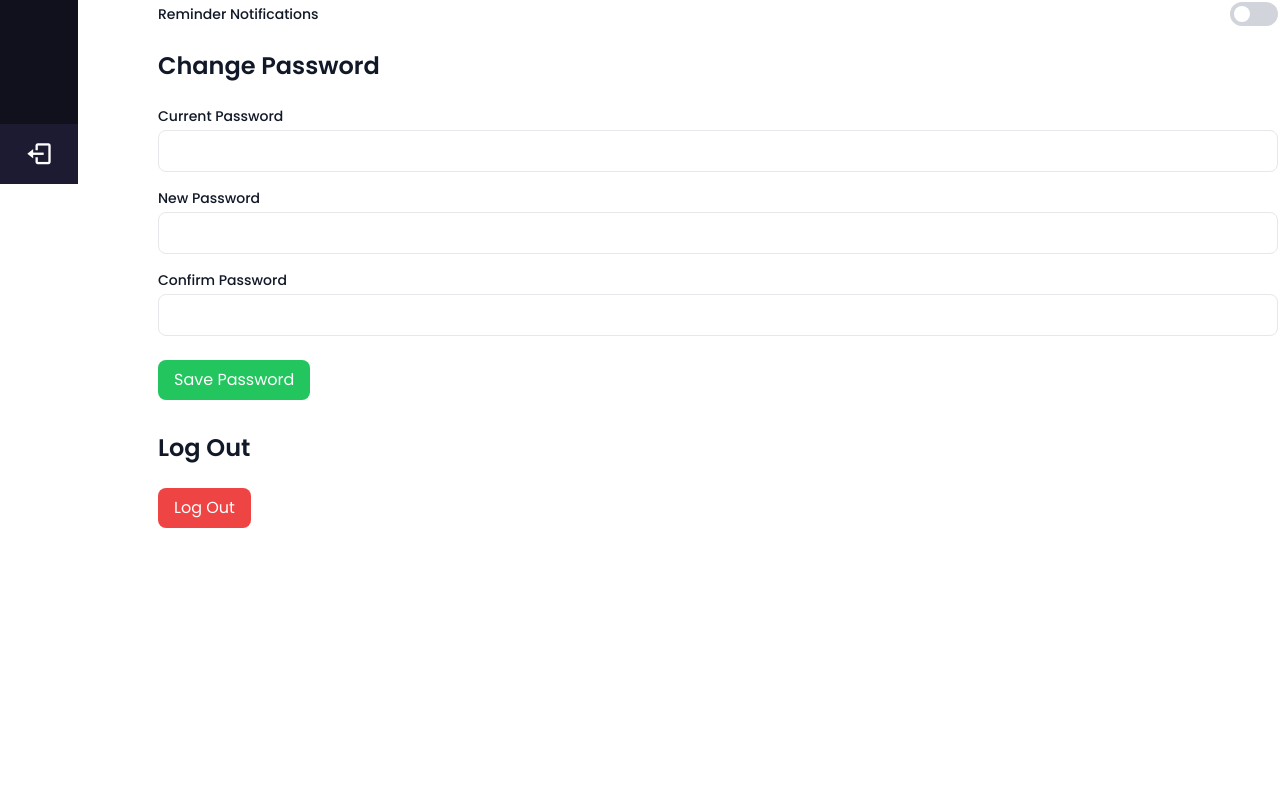
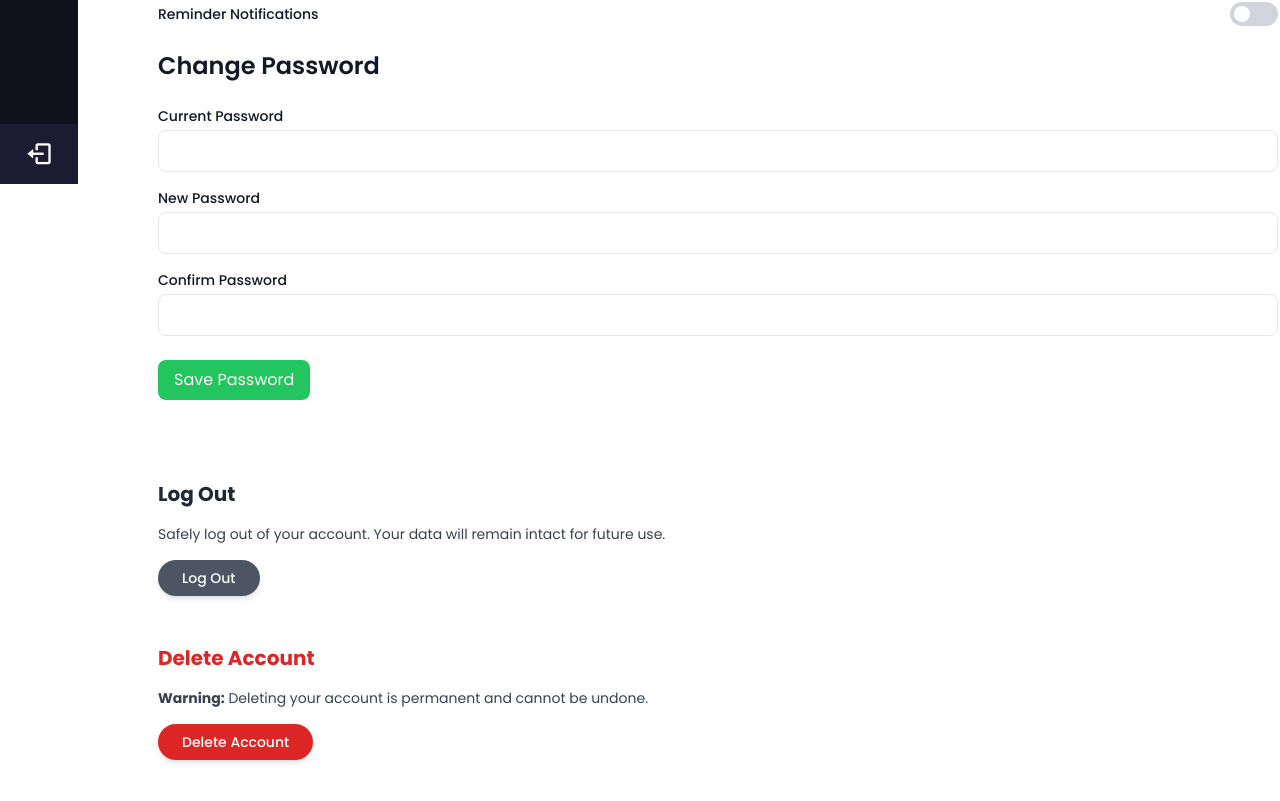
Before and after one commit to mobinmohammadi10/dashboard, a Vue app: page /settings in a window 1280 px wide. Shown: the part 616-1417 px from the top of the page. Before the commit the page ends 1219 px from the top, so only its background shows below. Built offline with nearby package versions, Linux system fonts and the light colour scheme.

Commit message:
Add delete account section and using axios for delete account and change password in setting page

```diff
--- a/src/views/SettingsView.vue
+++ b/src/views/SettingsView.vue
@@ -84,16 +84,43 @@
       Save Password
     </button>
 
-    <!-- Log Out button -->
-    <h2 class="text-2xl font-semibold mb-6">Log Out</h2>
-    <button @click="logOut" class="bg-red-500 text-white py-2 px-4 rounded-lg hover:bg-red-600 transition">
-      Log Out
-    </button>
+    <!-- Log Out Section -->
+    <div class="mt-12">
+      <h2 class="text-xl font-bold text-gray-800 dark:text-gray-200 mb-4">
+        Log Out
+      </h2>
+      <p class="text-sm text-gray-700 dark:text-gray-300 mb-4">
+        Safely log out of your account. Your data will remain intact for future use.
+      </p>
+      <button
+        @click="logOut"
+        class="px-6 py-2 text-sm font-medium text-white bg-gray-600 rounded-full shadow-md hover:bg-gray-700 focus:ring-2 focus:ring-gray-300 dark:focus:ring-gray-800 transition-transform transform hover:scale-105">
+        Log Out
+      </button>
+    </div>
+
+
+    <!-- Delete Account Section -->
+    <div class="mt-12">
+      <h2 class="text-xl font-bold text-red-600 dark:text-red-400 mb-4">
+        Delete Account
+      </h2>
+      <p class="text-sm text-gray-700 dark:text-gray-300 mb-4">
+        <strong>Warning:</strong> Deleting your account is permanent and cannot be undone.
+      </p>
+      <button
+        @click="confirmDeleteAccount"
+        class="px-6 py-2 text-sm font-medium text-white bg-red-600 rounded-full shadow-md hover:bg-red-700 focus:ring-2 focus:ring-red-300 dark:focus:ring-red-800 transition-transform transform hover:scale-105">
+        Delete Account
+      </button>
+    </div>
+
   </div>
 </template>
 
 <script setup>
-import { ref, onMounted } from 'vue';
+import { ref, onMounted, computed } from 'vue';
+import axios from 'axios';
 
 const user = ref({
   firstName: '',
@@ -112,6 +139,34 @@ const notifications = ref(false);
 const currentPassword = ref('');
 const newPassword = ref('');
 const confirmPassword = ref('');
+const username = computed(() => `${user.value.firstName} ${user.value.lastName}`);
+
+// Function to confirm account deletion
+const confirmDeleteAccount = () => {
+  const confirmDelete = confirm('Are you sure you want to delete your account? This action cannot be undone.');
+  if (confirmDelete) {
+    deleteAccount();
+  }
+};
+
+// Function to delete account
+const deleteAccount = async () => {
+  try {
+    const response = await axios.delete('http://localhost:3000/register', {
+      data: { username: username.value } // Sending username in request body
+    });
+
+    if (response.status === 200) {
+      alert('Your account has been successfully deleted.');
+      logOut();
+    } else {
+      alert('Failed to delete your account. Please try again.');
+    }
+  } catch (error) {
+    console.error('Error deleting account:', error);
+    alert('An error occurred while deleting your account.');
+  }
+};
 
 // Function to handle file changes (upload)
 const onFileChange = (event) => {
@@ -167,9 +222,34 @@ const toggleNotifications = () => {
   notifications.value = !notifications.value;
 };
 
-const changePassword = () => {
+const changePassword = async () => {
   if (newPassword.value !== confirmPassword.value) {
     alert('Passwords do not match.');
+    return;
+  }
+
+  if (!currentPassword.value || !newPassword.value) {
+    alert('Please fill in all password fields.');
+    return;
+  }
+
+  try {
+    const response = await axios.put('http://localhost:3000/register', {
+      username: username.value,
+      newPassword: newPassword.value
+    });
+
+    if (response.status === 200) {
+      alert ('Password changed successfully!');
+      currentPassword.value = '';
+      newPassword.value = '';
+      confirmPassword.value = '';
+    } else {
+      alert ('Failed to change password. Please try again.');
+    }
+  } catch (error) {
+    console.error('Error changing password:', error);
+    alert('An error occurred while changing the password.');
   }
 };
 
```
